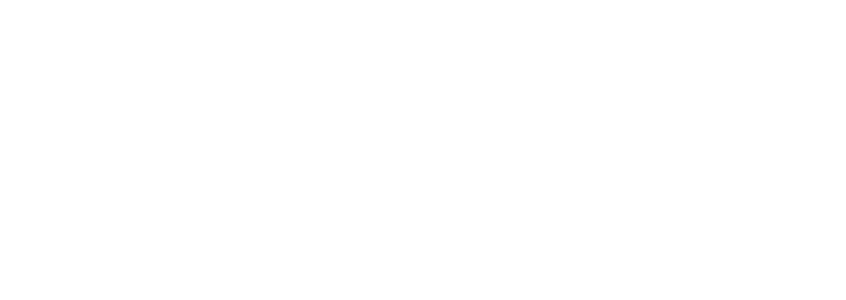
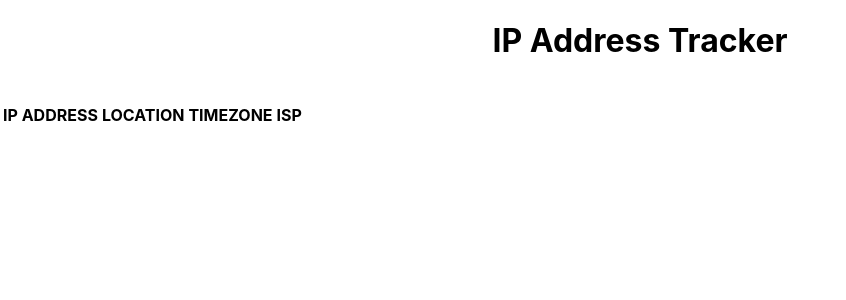
Before and after one commit to GitHubOshin/fetch-and-redux, a React (Create React App) app: page / in a window 1280 px wide. Shown: the top 300 px of the page, without its empty margins (0-846 px from the left). Built offline with nearby package versions, Linux system fonts and the light colour scheme.

Commit message:
Update App.js

```diff
--- a/src/App.js
+++ b/src/App.js
@@ -1,7 +1,26 @@
 import './App.css'
 
 function App() {
-  return <div className="App"></div>
+  return (
+    <div className="App">
+      <h1>IP Address Tracker</h1>
+      <br />
+      <table>
+        <tr>
+          <th>IP ADDRESS</th>
+          <th>LOCATION</th>
+          <th>TIMEZONE</th>
+          <th>ISP</th>
+        </tr>
+        <tr>
+          <td></td>
+          <td></td>
+          <td></td>
+          <td></td>
+        </tr>
+      </table>
+    </div>
+  )
 }
 
 export default App
```
